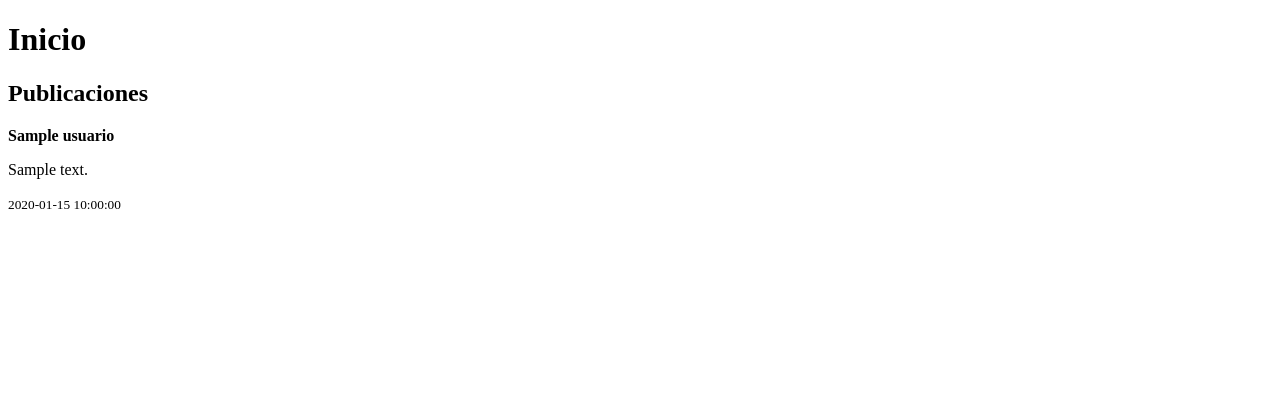
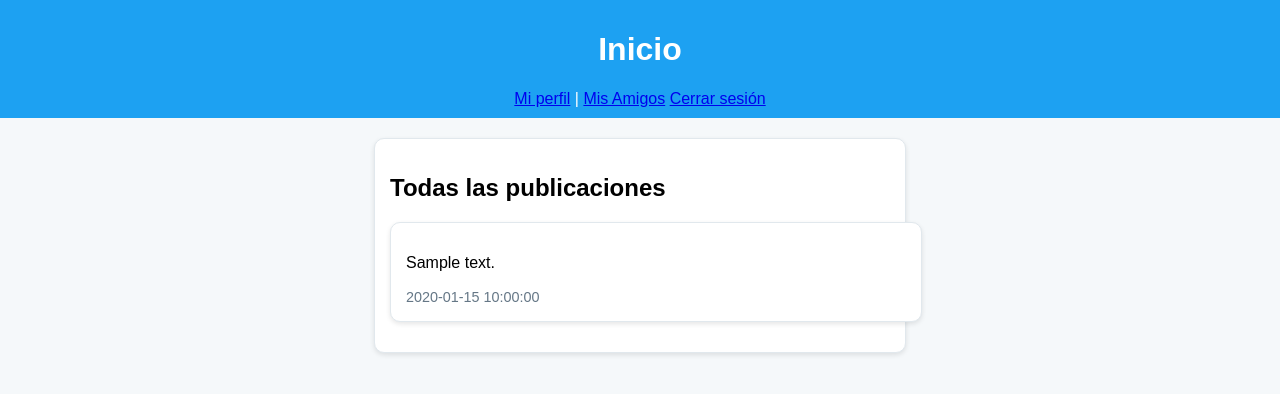
Before and after one commit to JazielPatricio/PATZINO, a PHP site: page /php/inicio.php in a window 1280 px wide. Shown: the top 394 px of the page. Run offline with PHP 8.4, Linux system fonts and the light colour scheme; the visitor is signed in with stand-in values (Sample User, id 1); tables that the repository leaves empty or names only in its code hold one stand-in row (values such as "Sample post").

Commit message:
Se modifico el archivo inicio.php para la creacion de publicaciones

```diff
--- a/php/inicio.php
+++ b/php/inicio.php
@@ -1,61 +1,78 @@
 <?php
 // Iniciar sesión
 session_start();
-
 // Verificar si el usuario está autenticado
 if (!isset($_SESSION["usuario_id"])) {
     header("Location: login.php");
     exit();
 }
-
 // Conectar a la base de datos
 $host = "localhost";
 $usuario_db = "u892208103_Jaziel";
 $contraseña_db = "@Sistemas27";
 $nombre_db = "u892208103_usuarios_db";
-
 $conn = new mysqli($host, $usuario_db, $contraseña_db, $nombre_db);
-
 if ($conn->connect_error) {
     die("Conexión fallida: " . $conn->connect_error);
 }
-
 // Obtener el ID del usuario desde la sesión
 $usuario_id = $_SESSION["usuario_id"];
-
-// Obtener publicaciones del usuario y sus amigos
-$sql = "SELECT publicaciones.id, publicaciones.contenido, publicaciones.fecha, usuarios.nombre
+// Primero, obtenemos las publicaciones del usuario autenticado (su propio feed)
+$usuario_publicaciones = [];
+$sql = "SELECT contenido, fecha_publicacion, 'usuario' AS tipo
         FROM publicaciones
-        JOIN usuarios ON publicaciones.usuario_id = usuarios.id
-        WHERE publicaciones.usuario_id = ?
-        OR publicaciones.usuario_id IN (
-            SELECT CASE WHEN usuario_id = ? THEN amigo_id ELSE usuario_id END
-            FROM amigos WHERE (usuario_id = ? OR amigo_id = ?) AND estado = 'aceptado')
-        ORDER BY publicaciones.fecha DESC";
+        WHERE usuario_id = ?
+        UNION
+        SELECT contenido, fecha_publicacion, 'amigo' AS tipo
+        FROM publicaciones
+        WHERE usuario_id IN (
+            SELECT amigo_id FROM amigos WHERE usuario_id = ? AND estado = 'aceptado'
+            UNION
+            SELECT usuario_id FROM amigos WHERE amigo_id = ? AND estado = 'aceptado'
+        )
+        ORDER BY fecha_publicacion DESC";
 $stmt = $conn->prepare($sql);
-$stmt->bind_param("iiii", $usuario_id, $usuario_id, $usuario_id, $usuario_id);
+$stmt->bind_param("iii", $usuario_id, $usuario_id, $usuario_id);
 $stmt->execute();
 $result = $stmt->get_result();
-$publicaciones = $result->fetch_all(MYSQLI_ASSOC);
+// Crear un array para almacenar todas las publicaciones (usuario + amigos)
+$publicaciones = [];
+while ($row = $result->fetch_assoc()) {
+    $publicaciones[] = $row;
+}
+$stmt->close();
+$conn->close();
 ?>
-
 <!DOCTYPE html>
 <html lang="es">
 <head>
     <meta charset="UTF-8">
     <meta name="viewport" content="width=device-width, initial-scale=1.0">
     <title>Inicio</title>
+    <link rel="stylesheet" href="../css/perfil.css">
 </head>
 <body>
-    <h1>Inicio</h1>
-
-    <h2>Publicaciones</h2>
-    <?php foreach ($publicaciones as $publicacion): ?>
-        <div>
-            <strong><?= htmlspecialchars($publicacion['nombre']) ?></strong>
-            <p><?= htmlspecialchars($publicacion['contenido']) ?></p>
-            <small><?= $publicacion['fecha'] ?></small>
-        </div>
-    <?php endforeach; ?>
+    <header>
+        <h1>Inicio</h1>
+        <a href="perfil.php">Mi perfil</a> |
+        <a href="amigos.php">Mis Amigos</a>
+        <a href="logout.php">Cerrar sesión</a>
+    </header>
+    <!-- Mostrar publicaciones combinadas -->
+    <section class="publicaciones">
+        <h2>Todas las publicaciones</h2>
+        <?php
+        if (count($publicaciones) > 0) {
+            foreach ($publicaciones as $publicacion) {
+                echo "<div class='tweet'>";
+                echo "<p>" . nl2br($publicacion['contenido']) . "</p>";
+                echo "<span class='fecha'>" . $publicacion['fecha_publicacion'] . "</span>";
+                echo "</div>";
+            }
+        } else {
+            echo "<p>No hay publicaciones para mostrar.</p>";
+        }
+        ?>
+    </section>
 </body>
 </html>
```
